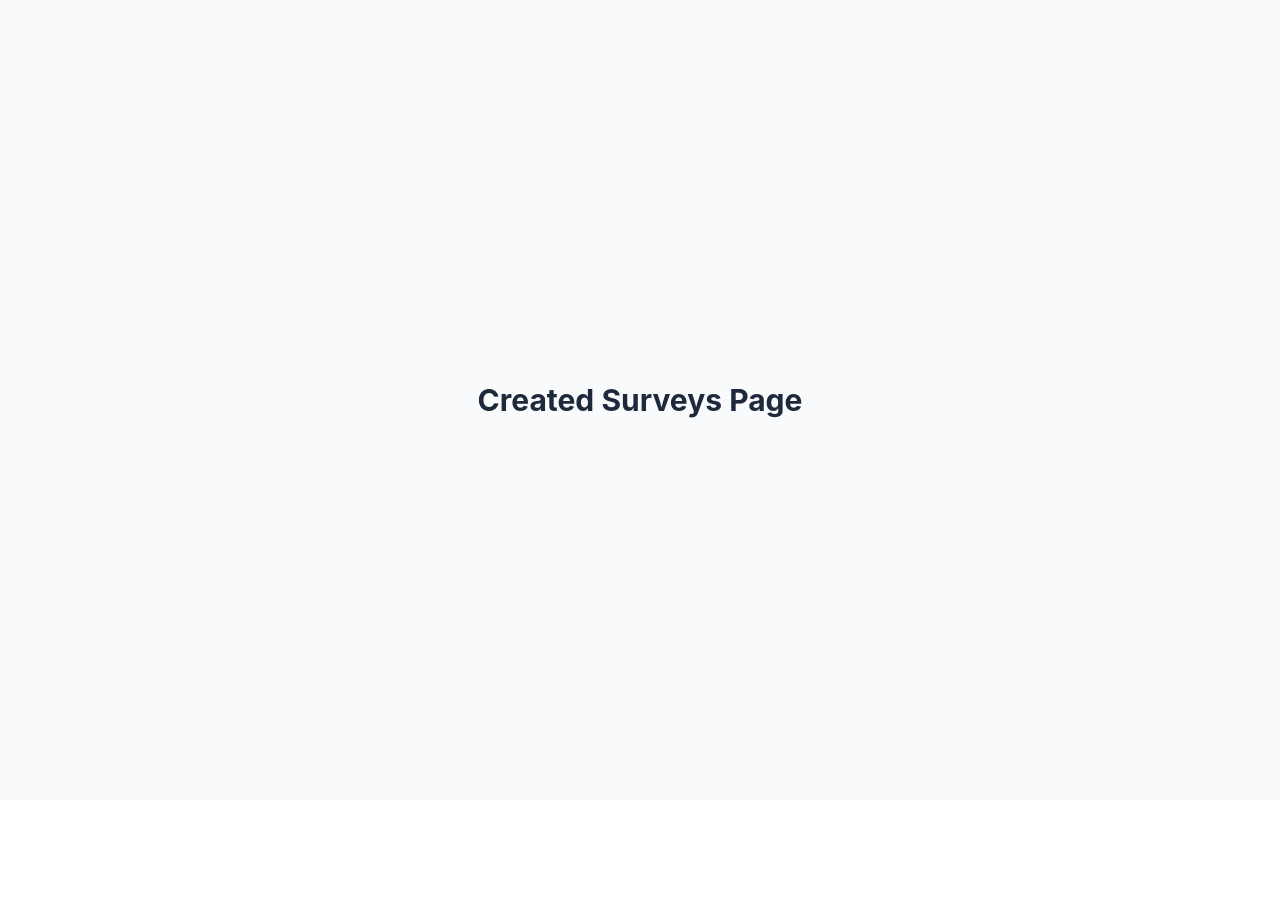
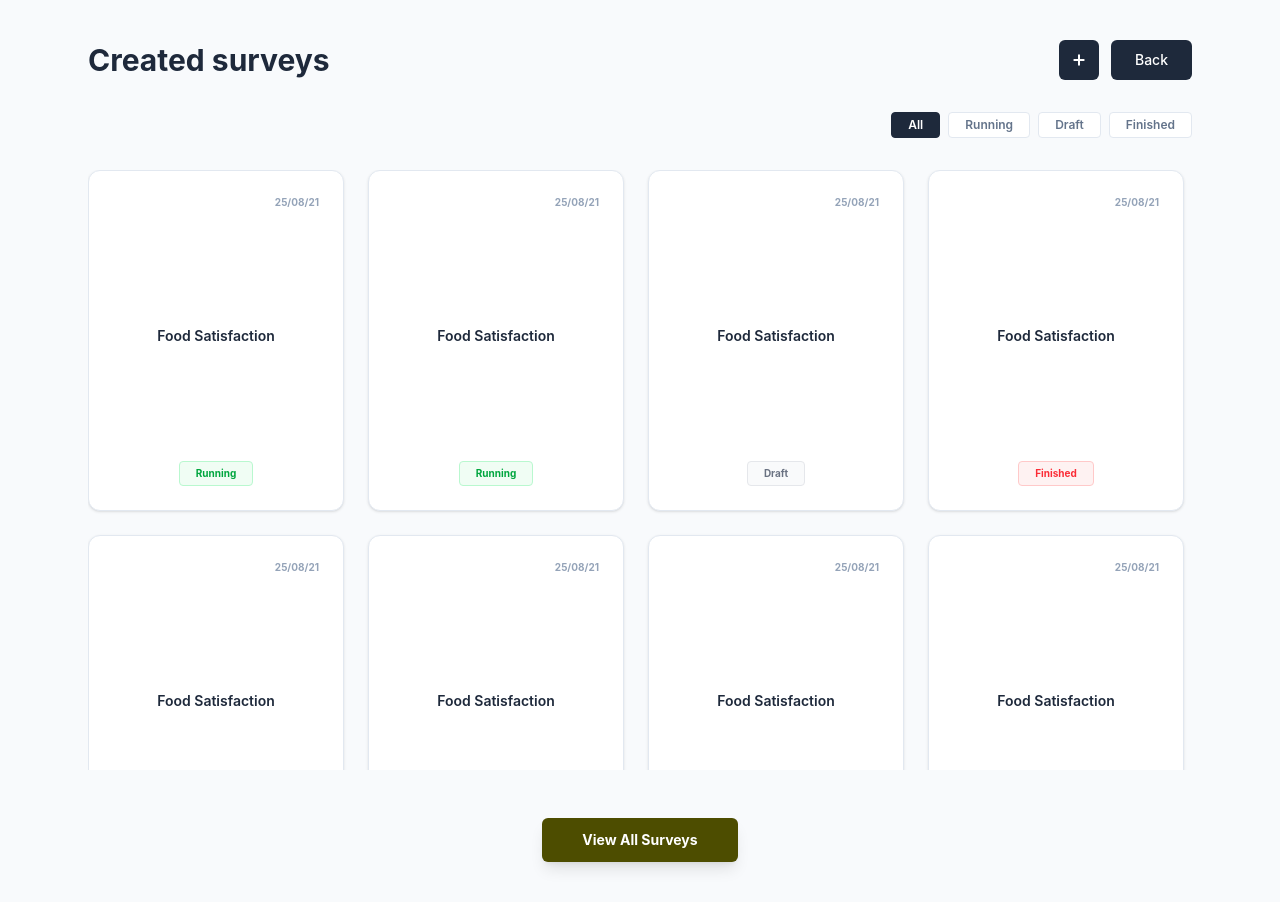
Before and after one commit to SMTIAP/smtiap-web, a React (Vite) app: page /created-surveys in a window 1280 px wide. Before the commit the page ends 800 px from the top, so only its background shows below. Built offline with nearby package versions, Linux system fonts and the light colour scheme.

Commit message:
Add Surveys card navigation and CreatedSurveys page

```diff
--- a/src/App.tsx
+++ b/src/App.tsx
@@ -1,14 +1,15 @@
-import { BrowserRouter as Router, Routes, Route } from "react-router-dom";
-import OrganizationAdmin from "./pages/OrganizationAdmin";
-import CreatedSurveys from "./pages/CreatedSurveys"; // make sure this file exists
+import { BrowserRouter, Routes, Route } from 'react-router-dom';
+import OrganizationAdmin from './pages/OrganizationAdmin';
+import CreatedSurveys from './pages/CreatedSurveys';
 
 export default function App() {
   return (
-    <Router>
+    <BrowserRouter>
       <Routes>
         <Route path="/" element={<OrganizationAdmin />} />
         <Route path="/created-surveys" element={<CreatedSurveys />} />
+        <Route path="/create-new" element={<div>Create New Survey Page</div>} />
       </Routes>
-    </Router>
+    </BrowserRouter>
   );
 }
--- a/src/pages/CreatedSurveys.tsx
+++ b/src/pages/CreatedSurveys.tsx
@@ -1,9 +1,95 @@
+import { useNavigate } from 'react-router-dom';
+
 export default function CreatedSurveys() {
+  const navigate = useNavigate();
+
+  // Mock data to match the wireframe
+  const surveys = [
+    { id: 1, date: "25/08/21", title: "Food Satisfaction", status: "Running" },
+    { id: 2, date: "25/08/21", title: "Food Satisfaction", status: "Running" },
+    { id: 3, date: "25/08/21", title: "Food Satisfaction", status: "Draft" },
+    { id: 4, date: "25/08/21", title: "Food Satisfaction", status: "Finished" },
+    { id: 5, date: "25/08/21", title: "Food Satisfaction", status: "Running" },
+    { id: 6, date: "25/08/21", title: "Food Satisfaction", status: "Running" },
+    { id: 7, date: "25/08/21", title: "Food Satisfaction", status: "Draft" },
+    { id: 8, date: "25/08/21", title: "Food Satisfaction", status: "Finished" },
+  ];
+
   return (
-    <div className="flex min-h-screen items-center justify-center bg-[#F8FAFC]">
-      <h1 className="text-3xl font-bold text-[#1E293B]">
-        Created Surveys Page
-      </h1>
+    <div className="flex min-h-screen flex-col items-center bg-[#F8FAFC]">
+      <div className="flex max-w-[1152px] py-10 px-6 flex-col items-start gap-8 w-full">
+
+        {/* Header Section */}
+        <div className="flex justify-between items-center w-full">
+          <h1 className="text-[#1E293B] font-inter text-3xl font-bold leading-9">
+            Created surveys
+          </h1>
+          <div className="flex gap-3">
+            {/* Square Add Button */}
+            <button
+              onClick={() => navigate('/create-new')} // Update this path as needed
+              className="flex items-center justify-center w-10 h-10 rounded-md bg-[#1E293B] text-white hover:opacity-90 transition-opacity"
+            >
+              <svg width="16" height="16" viewBox="0 0 16 16" fill="none" xmlns="http://www.w3.org/2000/svg">
+                <path d="M8 3.33334V12.6667M3.33334 8H12.6667" stroke="currentColor" strokeWidth="2" strokeLinecap="round" strokeLinejoin="round"/>
+              </svg>
+            </button>
+            {/* Back Button */}
+            <button
+              onClick={() => navigate(-1)}
+              className="py-2 px-6 rounded-md bg-[#1E293B] text-white text-sm font-medium hover:opacity-90 transition-opacity"
+            >
+              Back
+            </button>
+          </div>
+        </div>
+
+        {/* Filter Tabs */}
+        <div className="flex gap-2 self-end">
+          {['All', 'Running', 'Draft', 'Finished'].map((tab) => (
+            <button
+              key={tab}
+              className={`px-4 py-1 text-xs font-semibold rounded border ${
+                tab === 'All' ? 'bg-[#1E293B] text-white border-[#1E293B]' : 'bg-white text-[#64748B] border-[#E2E8F0]'
+              }`}
+            >
+              {tab}
+            </button>
+          ))}
+        </div>
+
+        {/* Surveys Grid - Scrollable area */}
+        <div className="grid grid-cols-1 sm:grid-cols-2 md:grid-cols-4 gap-6 w-full max-h-[600px] overflow-y-auto pr-2 custom-scrollbar">
+          {surveys.map((survey, index) => (
+            <div
+              key={index}
+              className="flex flex-col items-center justify-between p-6 bg-white border border-[#E2E8F0] rounded-xl shadow-sm hover:shadow-md transition-shadow aspect-[3/4]"
+            >
+              <span className="text-[#94A3B8] text-[10px] font-bold self-end">{survey.date}</span>
+
+              <p className="text-[#1E293B] font-semibold text-center text-sm px-2">
+                {survey.title}
+              </p>
+
+              <div className={`px-4 py-1 rounded text-[10px] font-bold border ${
+                survey.status === 'Running' ? 'text-green-600 border-green-200 bg-green-50' :
+                survey.status === 'Draft' ? 'text-gray-500 border-gray-200 bg-gray-50' :
+                'text-red-500 border-red-200 bg-red-50'
+              }`}>
+                {survey.status}
+              </div>
+            </div>
+          ))}
+        </div>
+
+        {/* Bottom Action */}
+        <div className="flex justify-center w-full mt-4">
+            <button className="bg-[#4D4D00] text-[#FFFFFF] px-10 py-3 rounded-md font-bold text-sm hover:opacity-90 transition-all shadow-lg">
+                View All Surveys
+            </button>
+        </div>
+
+      </div>
     </div>
   );
 }
```
